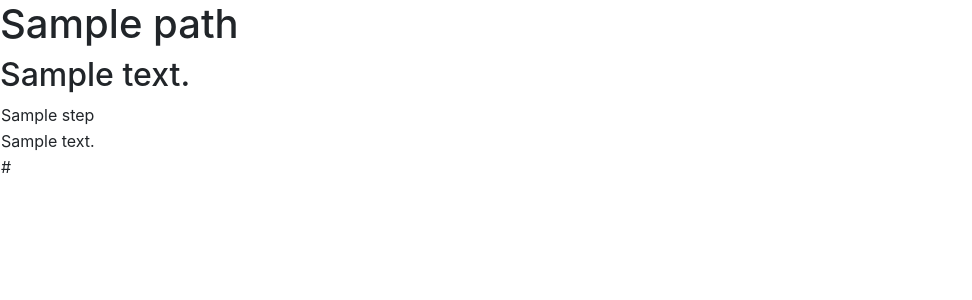
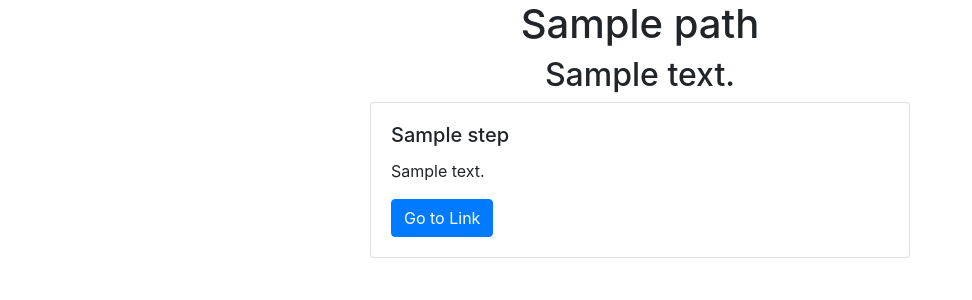
Before and after one commit to nickcook530/learnpath, a Flask app: page /1/paths/1 in a window 1280 px wide. Shown: the part 56-356 px from the top of the page, without its empty margins (0-972 px from the left). Run offline with Flask 2, Linux system fonts and the light colour scheme; tables that the repository leaves empty hold one stand-in row (values such as "Sample post"); parts of the project's set-up code (start-up, migrations or seed data) failed here and were passed over; some libraries are stand-ins or nearby versions.

Commit message:
initiatl style and layout of steps

```diff
--- /dev/null
+++ b/app_package/static/mystyle.css
@@ -0,0 +1,3 @@
+.step-card {
+    margin-bottom: 10px;
+}
--- a/app_package/templates/_step.html
+++ b/app_package/templates/_step.html
@@ -1,11 +1,11 @@
-    <table>
-        <tr valign="top">
-            <td>{{ step.name }}</td>
-        </tr>
-        <tr valign="top">
-            <td>{{ step.description }}</td>
-        </tr>
-        <tr valign="top">
-            <td>{{ step.link }}</td>
-        </tr>
-    </table>
+    <div class="row">
+        <div class="col-sm-6 mx-auto">
+        <div class="card step-card">
+            <div class="card-body">
+            <h5 class="card-title">{{ step.name }}</h5>
+            <p class="card-text">{{ step.description }}</p>
+            <a href="//{{ step.link }}"" class="btn btn-primary">Go to Link</a>
+            </div>
+        </div>
+        </div>
+    </div>
--- a/app_package/templates/base.html
+++ b/app_package/templates/base.html
@@ -13,6 +13,7 @@
     {% block styles %}
     <!-- Bootstrap CSS -->
     {{ bootstrap.load_css() }}
+    <link rel="stylesheet" type="text/css" href="{{url_for('.static', filename='mystyle.css')}}">
     {% endblock %}
 
     <title>LearnPath</title>
--- a/app_package/templates/path.html
+++ b/app_package/templates/path.html
@@ -1,15 +1,19 @@
 {% extends "base.html" %}
 
 {% block content %}
-
+    <div class="container">
+        <div class="row">
+            <div class="col-10 mx-auto text-center">
                 <h1> {{ path.name }} </h1>
                 <h2> {{ path.description }} </h2>
+            </div>
+        </div>
             {% for step in steps %}
                 {% include '_step.html' %}
             {% endfor %}
 
+
     {% if current_user.id == creator_id %}
-        <div class="container">
         <div class="row">
             <div class="col-10 mx-auto">
                 <!-- Button trigger modal -->
```
Lines whose indentation alone changed are shown as unchanged.
